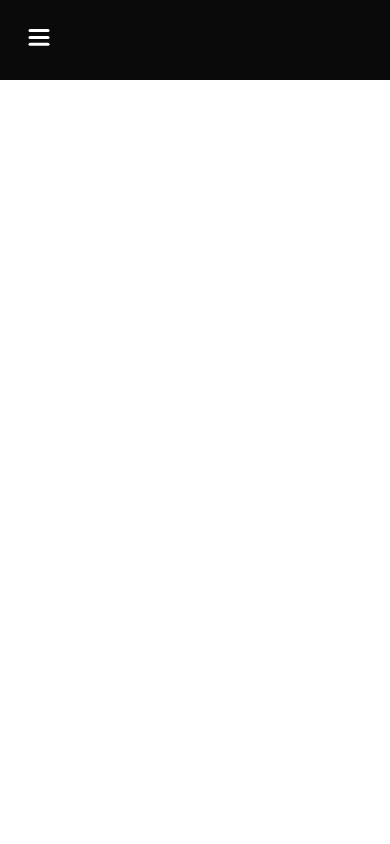
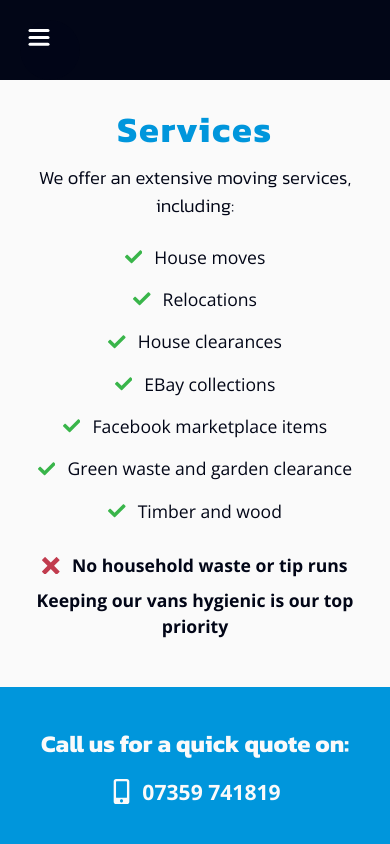
Before and after one commit to hannahf86/town-movers, a React (Vite) app: page /services in a window 390 px wide. Shown: the top 844 px of the page. Built offline with nearby package versions, Linux system fonts and the light colour scheme.

Commit message:
services added

```diff
--- a/src/App.jsx
+++ b/src/App.jsx
@@ -11,6 +11,7 @@ import RootNav from "./Layouts/RootNav";
 
 // PAGES
 import Landing from "./Pages/Landing";
+import Services from "./Pages/Services";
 
 // COMPONENTS
 
@@ -21,6 +22,7 @@ const router = createBrowserRouter(
   createRoutesFromElements(
     <Route path="/" element={<RootNav />}>
       <Route index element={<Landing />} />
+      <Route path="services" element={<Services />} />
       {/* ERROR HANDLING */}
       <Route path="*" element={<Error />} />
     </Route>,
--- a/src/Components/ReviewCard.jsx
+++ b/src/Components/ReviewCard.jsx
@@ -12,7 +12,7 @@ import { HiMiniStar } from "react-icons/hi2";
 const ReviewCard = () => {
   const styles = {
     cardContainer:
-      "bg-white border border-4 border-accent rounded-md p-4 w-4/5 m-auto",
+      "bg-white border border-4 border-accent rounded-md w-4/5 m-auto my-2 p-2",
     review: "text-center font-bold text-accent text-lg md:text-base",
     name: "text-black/80 font-bold mt-2",
   };
--- a/src/Layouts/RootNav.jsx
+++ b/src/Layouts/RootNav.jsx
@@ -49,7 +49,7 @@ const RootNav = () => {
     fullMenu:
       "bg-black/80 fixed w-full h-screen p-20 md:p-0 flex flex-col justify-center items-center z-30 md:w-2/6",
     menuItem:
-      "bg-accent text-white w-80 h-16 m-8 rounded-lg flex justify-center items-center sm:w-96 sm:h-16 sm:my-8 hover:bg-black hover:text-accent",
+      "bg-accent text-white w-80 h-16 m-8 rounded-lg flex justify-center items-center sm:w-96 sm:h-16 sm:my-8 hover:bg-black hover:text-attention",
     menuIcon: "mr-2 tracking-widest text-md sm:text-md",
   };
 
@@ -81,21 +81,21 @@ const RootNav = () => {
               </span>
             </Link>
 
-            <Link to="/#services">
+            <Link to="services">
               <span className={mobileStyles.menuItem}>
                 <HiBriefcase className={mobileStyles.menuIcon} />
                 <p className="text-sm sm:text-md">Services</p>
               </span>
             </Link>
 
-            <Link to="/#about">
+            <Link to="about">
               <span className={mobileStyles.menuItem}>
                 <HiBookOpen className={mobileStyles.menuIcon} />
                 <p className="text-sm sm:text-md">About Us</p>
               </span>
             </Link>
 
-            <Link to="/#contact">
+            <Link to="contact">
               <span className={mobileStyles.menuItem}>
                 <HiMail className={mobileStyles.menuIcon} />
                 <p className="text-sm sm:text-md">Contact</p>
--- a/src/Pages/Landing.jsx
+++ b/src/Pages/Landing.jsx
@@ -9,12 +9,12 @@ import ReviewCard from "../Components/ReviewCard";
 
 const Landing = () => {
   const styles = {
-    background: "bg-white pt-20 h-full w-full px-6",
-    title: "text-accent text-6xl text-center my-12",
-    subtitle: "text-black text-3xl text-center mb-4",
+    background: "bg-white pt-20 h-full w-full ",
+    title: "text-accent text-6xl text-center my-12 px-2",
+    subtitle: "text-black text-3xl text-center mb-4 px-2",
     tagline: "text-black text-center text-xl",
     button:
-      "bg-accent text-white text-center text-xl px-8 py-3 rounded-md hover:outline outline-4 outline-offset-4 outline-accent",
+      "bg-accent text-white text-center text-xl px-8 py-3 mb-8 rounded-md hover:outline outline-4 outline-offset-4 outline-accent",
   };
 
   return (
@@ -22,7 +22,7 @@ const Landing = () => {
       {/* PAGE TITLE */}
       <div className="container">
         <h1 className={styles.title}>
-          TOWN to TOWN <h1 className="text-attention">MOVERS</h1>
+          TOWN 2 TOWN <h1 className="text-attention">MOVERS</h1>
         </h1>
         <h2 className={styles.subtitle}>Man with a van service</h2>
         <div className="container flex justify-between px-8 mb-8">
@@ -34,12 +34,12 @@ const Landing = () => {
         </div>
 
         {/* REVIEW CARD */}
-        <div className="py-4">
+        <div className="p-6">
           <ReviewCard />
         </div>
 
         {/* CALL TO ACTION */}
-        <div className="flex justify-center mt-8">
+        <div className="flex justify-center ">
           <Link to="/">
             <button className={styles.button}>Book</button>
           </Link>
--- /dev/null
+++ b/src/Pages/Services.jsx
@@ -0,0 +1,152 @@
+/* eslint-disable react/prop-types */
+
+// ICONS
+import { FaCheck, FaMobileAlt } from "react-icons/fa";
+import { ImCross } from "react-icons/im";
+import { Link } from "react-router-dom";
+
+const Services = () => {
+  // STYLES
+  const mobileStyles = {
+    background: "flex flex-col md:hidden relative bg-white pt-28",
+    titleContainer: " px-2",
+    title: "text-center text-4xl text-accent font-bold tracking-wider",
+    tagline: "text-black my-4 text-center mx-6 font-light text-base",
+    cTAContainer:
+      "flex flex-col justify-center bg-accent w-full px-6 py-10 my-12",
+    cTATitle: "text-white text-xl text-center",
+    cTATag: "text-white text-center mt-4 text-md font-light",
+    buttonContainer: "flex justify-center mt-4",
+    button:
+      "bg-attention text-black font-bold text-center text-base px-8 py-3 my-3 rounded-md hover:outline outline-4 outline-offset-4 outline-attention",
+  };
+
+  const desktopStyles = {
+    background: "flex flex-col hidden md:block relative bg-white pt-24",
+    titleContainer: " ",
+    title: "text-center text-4xl text-black font-bold mb-8",
+    tagline: "text-black my-4 text-center md:text-base mx-20",
+
+    cardContainer: "flex flex-wrap justify-center lg:mx-20",
+
+    cTAContainer:
+      "flex flex-col justify-center bg-accent w-full px-6 py-10 my-12",
+    cTATitle: "text-white text-lg text-center",
+    cTATag: "text-white text-center mt-4 text-md",
+    buttonContainer: "flex justify-center my-4",
+    button:
+      "text-white text-center text-sm rounded-md py-2 px-12 bg-black mt-4 hover:bg-white hover:text-black",
+  };
+
+  return (
+    <section id="services">
+      {/* ------- MOBILE ------- */}
+      <div className={mobileStyles.background}>
+        <div className={mobileStyles.titleContainer}>
+          <h1 className={mobileStyles.title}>Services</h1>
+          <h2 className={mobileStyles.tagline}>
+            We offer an extensive moving services, including:
+          </h2>
+
+          {/* SERVICES */}
+          <ul className="flex flex-col justify-center items-center text-black text-md px-3">
+            <li className="flex items-center my-2">
+              <div className="text-green mr-3">
+                <FaCheck />
+              </div>
+              <p>House moves</p>
+            </li>
+            <li className="flex items-center my-2">
+              <div className="text-green mr-3">
+                <FaCheck />
+              </div>
+              <p> Relocations</p>
+            </li>
+            <li className="flex items-center my-2">
+              <div className="text-green mr-3">
+                <FaCheck />
+              </div>
+              <p>House clearances</p>
+            </li>
+            <li className="flex items-center my-2">
+              <div className="text-green mr-3">
+                <FaCheck />
+              </div>
+              <p>EBay collections</p>
+            </li>
+            <li className="flex items-center my-2">
+              <div className="text-green mr-3">
+                <FaCheck />
+              </div>
+              <p>Facebook marketplace items</p>
+            </li>
+            <li className="flex items-center my-2">
+              <div className="text-green mr-3">
+                <FaCheck />
+              </div>
+              <p>Green waste and garden clearance</p>
+            </li>
+            <li className="flex items-center my-2">
+              <div className="text-green mr-3">
+                <FaCheck />
+              </div>
+              <p>Timber and wood</p>
+            </li>
+            <li className="flex items-center my-2 pt-3">
+              <div className="text-red mr-3">
+                <ImCross />
+              </div>
+              <p className="font-bold">No household waste or tip runs</p>
+            </li>
+            <li className="font-bold text-center">
+              Keeping our vans hygienic is our top priority
+            </li>
+          </ul>
+        </div>
+
+        {/* CALL TO ACTION */}
+        <div id="cTAContainer" className={mobileStyles.cTAContainer}>
+          <h3 className={mobileStyles.cTATitle}>
+            Call us for a quick quote on:
+          </h3>
+          <div className="flex text-white justify-center items-center my-4">
+            <FaMobileAlt size={25} className="mr-2" />
+            <p className="font-bold text-white text-lg">07359 741819</p>
+          </div>
+          <h3 className={mobileStyles.cTATag}>
+            Or email us through our contact page
+          </h3>
+          <Link to="../contact" className={mobileStyles.buttonContainer}>
+            <button className={mobileStyles.button}>Get in touch</button>
+          </Link>
+        </div>
+      </div>
+
+      {/* ------- DESKTOP ------- */}
+      <div className={desktopStyles.background}>
+        <div className={desktopStyles.titleContainer}>
+          <h1 className={desktopStyles.title}>Services</h1>
+          <h2 className={desktopStyles.tagline}>
+            We offer an extensive variety of landscaping and stonemasonary.
+            <br />
+            <br />
+            Below are some highlights from our most recent projects.
+          </h2>
+        </div>
+
+        {/* CALL TO ACTION */}
+        <div id="cTAContainer" className={desktopStyles.cTAContainer}>
+          <h3 className={desktopStyles.cTATitle}>Have a project in mind?</h3>
+          <p className={desktopStyles.cTATag}>
+            Contact LA Groundworks today to discuss your requirements
+          </p>
+          <a href="/#contact" className={desktopStyles.buttonContainer}>
+            <button className={desktopStyles.button}>Get in touch</button>
+          </a>
+        </div>
+      </div>
+    </section>
+  );
+};
+
+export default Services;
--- a/src/index.css
+++ b/src/index.css
@@ -4,6 +4,7 @@
 
 body {
   font-family: "Open Sans", sans-serif;
+  background-color: #fafafa;
 }
 
 h1 {
--- a/tailwind.config.js
+++ b/tailwind.config.js
@@ -7,7 +7,7 @@ export default {
   theme: {
     extend: {
       colors: {
-        black: "#0A0A0A",
+        black: "#020617",
         accent: "#0096DC",
         white: "#FAFAFA",
         attention: "#FBCC3B",
```
